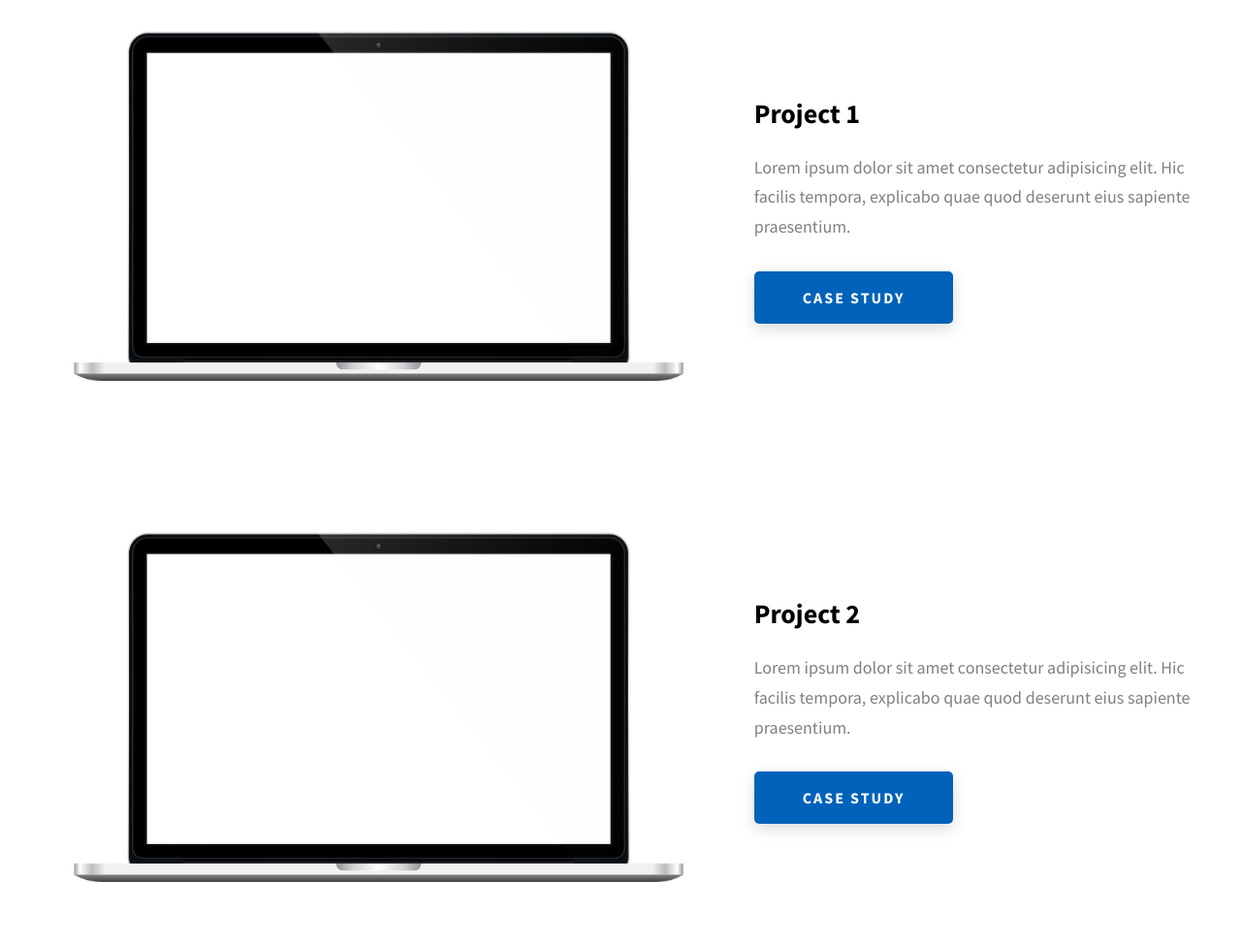
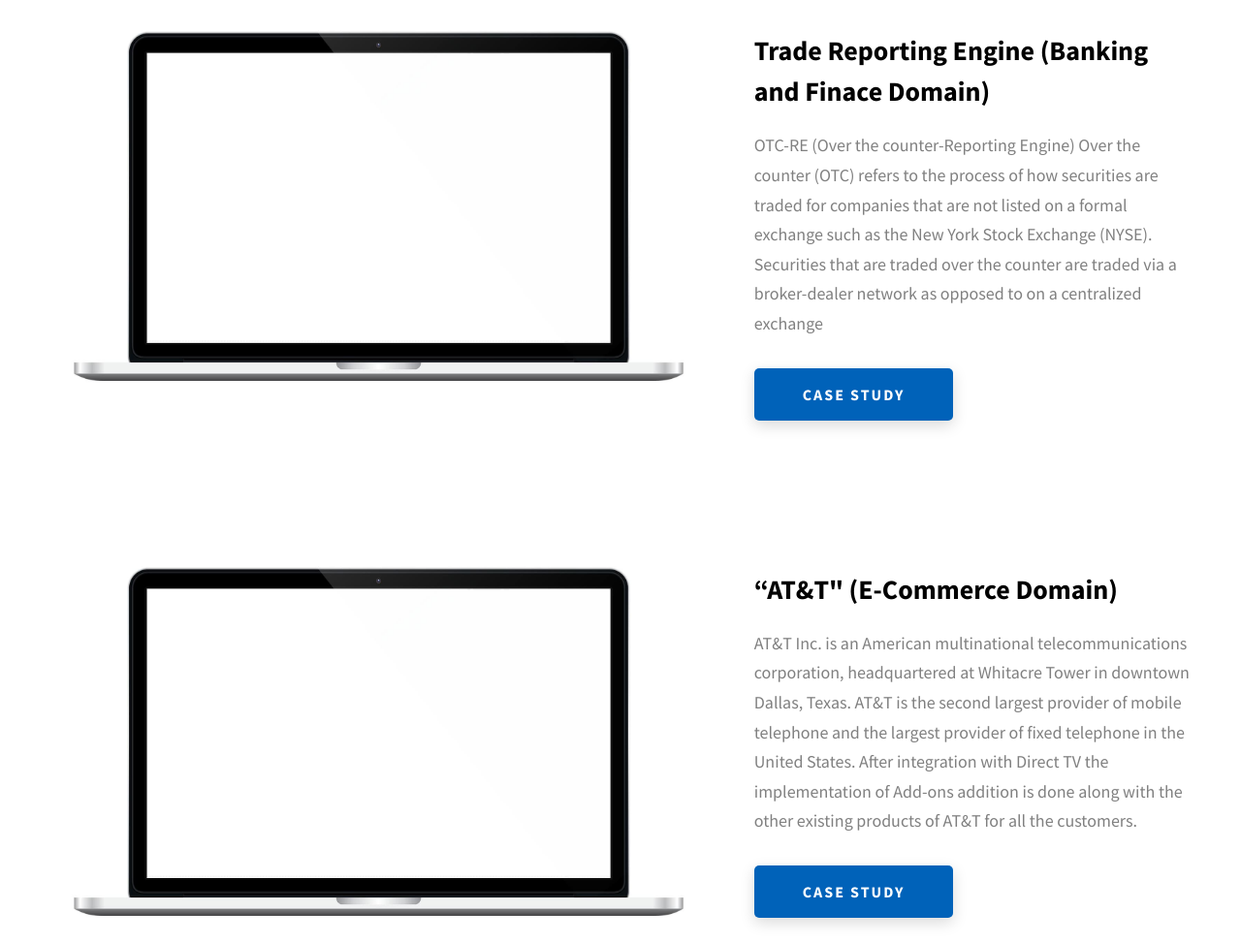
Before and after one commit to engr-sudhir/kumar, a website: page index.html in a window 1280 px wide. Shown: the part 2160-3133 px from the top of the page at 97% size. Drawn offline with Linux system fonts and the light colour scheme.

Commit message:
Updated content
Updated content

```diff
--- a/index.html
+++ b/index.html
@@ -227,11 +227,13 @@
               />
             </div>
             <div class="projects__row-content">
-              <h3 class="projects__row-content-title">Project 1</h3>
+              <h3 class="projects__row-content-title">Trade Reporting Engine (Banking and Finace Domain)</h3>
               <p class="projects__row-content-desc">
-                Lorem ipsum dolor sit amet consectetur adipisicing elit. Hic
-                facilis tempora, explicabo quae quod deserunt eius sapiente
-                praesentium.
+                OTC-RE (Over the counter-Reporting Engine) Over the counter
+(OTC) refers to the process of how securities are traded for companies that are not
+listed on a formal exchange such as the New York Stock Exchange (NYSE). Securities
+that are traded over the counter are traded via a broker-dealer network as opposed
+to on a centralized exchange
               </p>
               <a
                 href="./project-1.html"
@@ -251,11 +253,14 @@
               />
             </div>
             <div class="projects__row-content">
-              <h3 class="projects__row-content-title">Project 2</h3>
+              <h3 class="projects__row-content-title">“AT&T" (E-Commerce Domain)</h3>
               <p class="projects__row-content-desc">
-                Lorem ipsum dolor sit amet consectetur adipisicing elit. Hic
-                facilis tempora, explicabo quae quod deserunt eius sapiente
-                praesentium.
+                AT&T Inc. is an American multinational
+telecommunications corporation, headquartered at Whitacre Tower in downtown
+Dallas, Texas. AT&T is the second largest provider of mobile telephone and the largest
+provider of fixed telephone in the United States. After integration with Direct TV the
+implementation of Add-ons addition is done along with the other existing products
+of AT&T for all the customers.
               </p>
               <a
                 href="./project-2.html"
```
